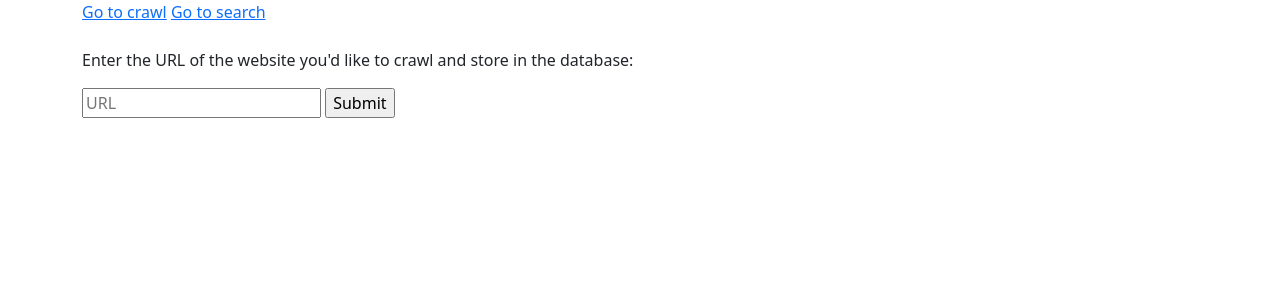
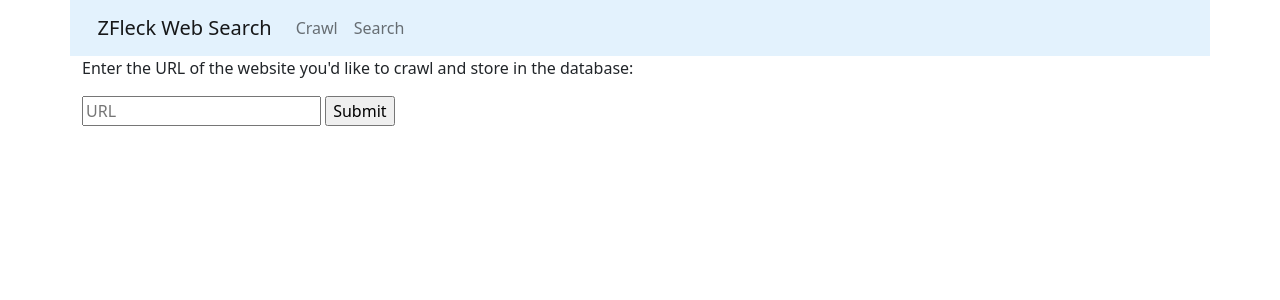
Before and after one commit to ZachFleck42/Website-Search-Engine, a Django app: page /crawl/ in a window 1280 px wide. Shown: the top 300 px of the page. Run offline with Django 4.2, Linux system fonts and the light colour scheme; some libraries are stand-ins or nearby versions.

Commit message:
Adds navbar, restructures templates, add favicon

```diff
--- a/website/templates/base.html
+++ b/website/templates/base.html
@@ -3,11 +3,14 @@
 
 <html lang="en">
     <head>
-        <title> {% block title %}{% endblock %} </title>
+        <title>{% block title %}{% endblock %}</title>
         <link href="https://cdn.jsdelivr.net/npm/bootstrap@5.2.0-beta1/dist/css/bootstrap.min.css" rel="stylesheet" integrity="sha384-0evHe/X+R7YkIZDRvuzKMRqM+OrBnVFBL6DOitfPri4tjfHxaWutUpFmBp4vmVor" crossorigin="anonymous">
         <link rel="stylesheet" href="{% static 'style.css' %}">
+        <link rel="icon" type="image/png" sizes="32x32" href="{% static 'favicon-32x32.png' %}">
+        <link rel="icon" type="image/png" sizes="16x16" href="{% static 'favicon-16x16.png'%}">
     </head>
     <body>
+        {% include 'navbar.html' %}
         {% block content %}
         {% endblock %}
     </body>
--- a/website/templates/crawl.html
+++ b/website/templates/crawl.html
@@ -1,18 +1,13 @@
 {% extends 'base.html' %}
-{% block title %}Search{% endblock %}
+{% block title %}Crawl{% endblock %}
 {% block content %}
 <div class="container">
-<a href="/crawl">Go to crawl</a>
-<a href="/search">Go to search</a>
-<br>
-<br>
     <form method="post">
         {% csrf_token %}
         <p>Enter the URL of the website you'd like to crawl and store in the database:</p>
         <input autocomplete="off" name="input_url" placeholder="URL" type="text">
         <input type="submit" value="Submit">
     </form>
-
     {% if crawledURL %}
         <br>
         Successfully crawled "{{crawledURL}}". Visited {{webpageVisitCount}} pages in {{crawlTime}} seconds.
--- /dev/null
+++ b/website/templates/navbar.html
@@ -0,0 +1,20 @@
+<div class="container" style="background-color: #e3f2fd;">
+    <nav class="navbar navbar-expand-lg navbar-light" style="background-color: #e3f2fd;">
+    <!-- <nav class="navbar navbar-dark bg-dark"> -->
+        <a class="navbar-brand" href="#">&nbsp &nbspZFleck Web Search</a>
+        <button class="navbar-toggler" type="button" data-toggle="collapse" data-target="#navbarSupportedContent" aria-controls="navbarSupportedContent" aria-expanded="false" aria-label="Toggle navigation">
+            <span class="navbar-toggler-icon"></span>
+        </button>
+
+        <nav class="collapse navbar-collapse" id="navbarSupportedContent">
+            <ul class="navbar-nav mr-auto">
+                <li class="nav-item active">
+                    <a class="nav-link" href="/crawl">Crawl<span class="sr-only"></span></a>
+                </li>
+                <li class="nav-item">
+                    <a class="nav-link" href="/search">Search</a>
+                </li>
+            </ul>
+        </nav>
+    </nav>
+</div>
```
Also changed, not shown: website/templates/search.html (+3 -8 lines), website/static/favicon-16x16.png (added), website/static/favicon-32x32.png (added). Lines whose indentation alone changed are shown as unchanged.
